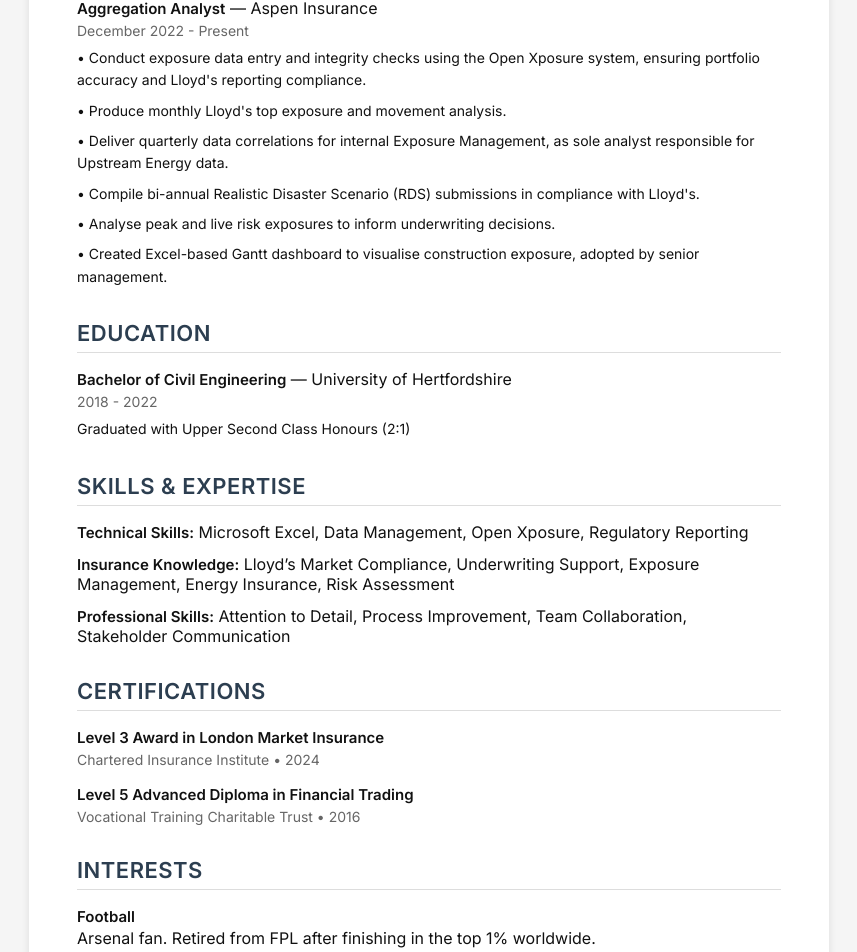
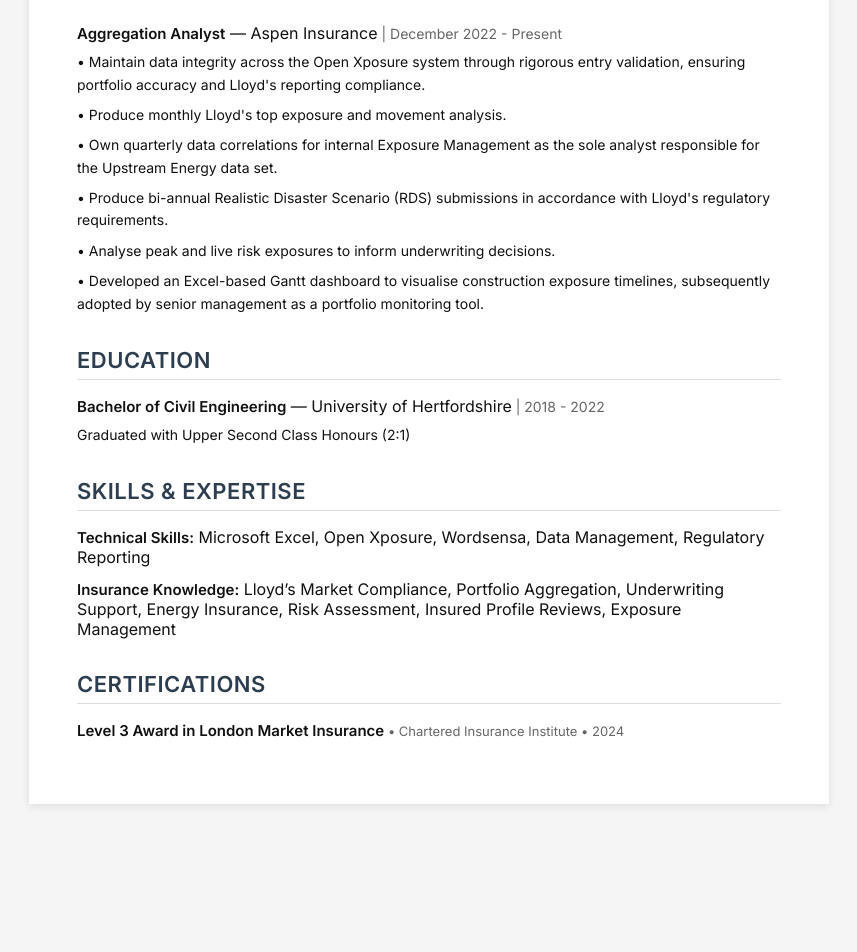
Before and after one commit to Oliver-Turp/cv-oliverturp, a Next.js app: page /print-view in a window 1280 px wide. Shown: the part 838-1790 px from the top of the page, without its empty margins (211-1068 px from the left). After the commit the page ends 1682 px from the top, so only its background shows below. Built offline with nearby package versions, Linux system fonts and the light colour scheme.

Commit message:
Improved content & bold-header css to reduce CV to a single page

```diff
--- a/package.json
+++ b/package.json
@@ -16,7 +16,6 @@
     "react-dom": "19.2.7"
   },
   "overrides": {
-    "basic-ftp": ">=5.3.0",
     "postcss": ">=8.5.10"
   }
 }
--- a/src/cv/config.js
+++ b/src/cv/config.js
@@ -20,7 +20,7 @@
     "education",
     "skills",
     "certifications",
-    "interests"
+    // "interests"
   ]
 };
 
--- a/src/cv/content.js
+++ b/src/cv/content.js
@@ -4,7 +4,7 @@
   sections: {
     about: {
       heading: "Professional Summary",
-      content: "Insurance professional with 3+ years in the Lloyd's market, delivering exposure management analysis and regulatory reporting within Energy while supporting underwriting operations. Engineering background provides a structured, quantitative approach to risk assessment and data-driven decision-making."
+      content: "Insurance professional with 3+ years in the Lloyd's market, specialising in Upstream Energy aggregation analysis and regulatory reporting within frameworks including Open Xposure and Realistic Disaster Scenarios. CII-qualified with additional underwriting support experience, combining an engineering-led approach to data integrity with direct exposure to risk placement and portfolio decision-making."
     },
     experience: {
       heading: "Work Experience",
@@ -13,26 +13,14 @@
           role: "Underwriting Assistant (additional duties)",
           company: "Aspen Insurance",
           years: "April 2025 - Present",
-          description: "- Support the Upstream Energy team by maintaining electronic submission files and ensuring audit readiness.\n- Process renewal slips in Wordsensa and conduct insured profile reviews using Dun & Bradstreet\n- Attend broker-underwriter meetings, engaging in discussions on Upstream Energy risks.\n- Propose line percentages to underwriters at renewal, based on portfolio capacity and exposure constraints.\n- Assist with ad hoc data tasks to improve workflow efficiency across the team."
+          description: "- Maintain electronic submission files and uphold audit readiness standards across the Upstream Energy team.\n- Process renewal slips in Wordsensa and conduct insured profile reviews using Dun & Bradstreet\n- Participate in broker-underwriter meetings, contributing to discussions on Upstream Energy risk assessment and placement strategy.\n- Propose line percentages to underwriters at renewal, based on portfolio capacity and exposure constraints.\n- Deliver ad hoc data analysis to drive workflow efficiency across the Upstream Energy team."
         },
         {
           role: "Aggregation Analyst",
           company: "Aspen Insurance",
           years: "December 2022 - Present",
-          description: "- Conduct exposure data entry and integrity checks using the Open Xposure system, ensuring portfolio accuracy and Lloyd's reporting compliance.\n- Produce monthly Lloyd's top exposure and movement analysis.\n- Deliver quarterly data correlations for internal Exposure Management, as sole analyst responsible for Upstream Energy data.\n- Compile bi-annual Realistic Disaster Scenario (RDS) submissions in compliance with Lloyd's.\n- Analyse peak and live risk exposures to inform underwriting decisions.\n- Created Excel-based Gantt dashboard to visualise construction exposure, adopted by senior management."
+          description: "- Maintain data integrity across the Open Xposure system through rigorous entry validation, ensuring portfolio accuracy and Lloyd's reporting compliance.\n- Produce monthly Lloyd's top exposure and movement analysis.\n- Own quarterly data correlations for internal Exposure Management as the sole analyst responsible for the Upstream Energy data set.\n- Produce bi-annual Realistic Disaster Scenario (RDS) submissions in accordance with Lloyd's regulatory requirements.\n- Analyse peak and live risk exposures to inform underwriting decisions.\n- Developed an Excel-based Gantt dashboard to visualise construction exposure timelines, subsequently adopted by senior management as a portfolio monitoring tool."
         },
-        // {
-        //   role: "Grants & Programmes Intern",
-        //   company: "Carer's Trust",
-        //   years: "July 2022 - September 2022",
-        //   description: "- Redesigned the SharePoint intranet platform to improve navigation and access (UI/UX).\n- Proposed UX improvements in stakeholder meetings and built an offline draft environment.\n- Performed data cleaning and analysis on financial and grant data. \n- Supported event planning and managed aspects of grant distribution logistics."
-        // },
-        // {
-        //   role: "Previous Experience",
-        //   company: "Various Roles",
-        //   years: "2015 - 2022",
-        //   description: "- Assistant Manager, ShakeTastic\n- Department Leader, LIDL\n- Sales Assistant, Card Factory\n- Sales Assistant & Technical Advisor, Toys R Us\n- Catering Assistant, Three Crowns Pub"
-        // },
       ]
     },
     education: {
@@ -53,8 +41,9 @@
           name: "Technical Skills",
           skills: [
             "Microsoft Excel",
+            "Open Xposure",
+            "Wordsensa",
             "Data Management",
-            "Open Xposure",
             "Regulatory Reporting",
           ]
         },
@@ -62,21 +51,23 @@
           name: "Insurance Knowledge",
           skills: [
             "Lloyd’s Market Compliance",
+            "Portfolio Aggregation",
             "Underwriting Support",
-            "Exposure Management",
             "Energy Insurance",
             "Risk Assessment",
+            "Insured Profile Reviews",
+            "Exposure Management",
           ]
         },
-        {
-          name: "Professional Skills",
-          skills: [
-            "Attention to Detail",
-            "Process Improvement",
-            "Team Collaboration",
-            "Stakeholder Communication",
-          ]
-        }
+        // {
+        //   name: "Professional Skills",
+        //   skills: [
+        //     "Attention to Detail",
+        //     "Process Improvement",
+        //     "Stakeholder Communication",
+        //     "Team Collaboration",
+        //   ]
+        // }
       ]
     },
     certifications: {
@@ -92,11 +83,11 @@
           issuer: "Chartered Insurance Institute",
           year: "2024",
         },
-        {
-          name: "Level 5 Advanced Diploma in Financial Trading",
-          issuer: "Vocational Training Charitable Trust",
-          year: "2016",
-        }
+        // {
+        //   name: "Level 5 Advanced Diploma in Financial Trading",
+        //   issuer: "Vocational Training Charitable Trust",
+        //   year: "2016",
+        // }
       ]
     },
     interests: {
--- a/src/cv/renderer/sections/Certifications.js
+++ b/src/cv/renderer/sections/Certifications.js
@@ -1,10 +1,11 @@
 export default function Certifications({ heading, data }) {
   return (
-    <section className="section">
+    <section className="section certifications">
       <h3>{heading}</h3>
 
       {data.items.map((cert, index) => (
         <div key={index} style={{ marginBottom: "16px" }}>
+          <span>
             <strong>
               {cert.url ? (
                 <a href={cert.url} target="_blank" rel="noopener noreferrer">
@@ -14,9 +15,8 @@
                 cert.name
               )}
             </strong>
-          <div style={{ fontSize: "14px", color: "#666", marginTop: "4px" }}>
-            {cert.issuer} • {cert.year}
-          </div>
+            <span style={{ fontSize: "13px", color: "#666" }}> • {cert.issuer} • {cert.year}</span>
+          </span>
         </div>
       ))}
     </section>
--- a/src/cv/renderer/sections/Education.js
+++ b/src/cv/renderer/sections/Education.js
@@ -5,8 +5,10 @@
 
       {data.items.map((edu, index) => (
         <div key={index} style={{ marginBottom: "16px" }}>
-          <strong>{edu.degree}</strong> — {edu.institution}
-          <div style={{ fontSize: "14px", color: "#666" }}>{edu.years}</div>
+          <span>
+            <strong>{edu.degree}</strong> — {edu.institution}
+            <span style={{ fontSize: "14px", color: "#666" }}> | {edu.years}</span>
+          </span>
           <p>{edu.description}</p>
         </div>
       ))}
--- a/src/cv/renderer/sections/Experience.js
+++ b/src/cv/renderer/sections/Experience.js
@@ -5,11 +5,13 @@
 
       {data.items.map((job, index) => (
         <div key={index} style={{ marginBottom: "24px" }}>
-          <span><strong>{job.role}</strong> — {job.company}</span>
-          <div style={{ fontSize: "14px", color: "#666" }}>{job.years}</div>
+          <span>
+            <strong>{job.role}</strong> — {job.company}
+            <span style={{ fontSize: "14px", color: "#666" }}> | {job.years}</span>
+          </span>
           {job.description.split('\n').map((line, i) =>
             line.startsWith('-') ? (
-               <p key={i}>{line.replace('-', '• ').trim()}</p>
+              <p key={i}>{line.replace('-', '• ').trim()}</p>
             ) : (
               <p key={i}>{line}</p>
             )
--- a/src/cv/themes/bold-header/bold-header.css
+++ b/src/cv/themes/bold-header/bold-header.css
@@ -78,7 +78,7 @@
   border-bottom: 1px solid #ddd;
 }
 
-.bold-header .section > p {
+.bold-header .section>p {
   margin: 0 0 12px;
   line-height: 1.6;
   font-size: 15px;
@@ -230,6 +230,7 @@
 /* ===== Print Styles ===== */
 
 @media print {
+
   html:has(.bold-header),
   body:has(.bold-header) {
     height: 100%;
@@ -249,64 +250,45 @@
     flex-direction: column;
   }
 
+  /* ===== Tightened header ===== */
   .bold-header .header {
     background: #1a1a1a;
     -webkit-print-color-adjust: exact;
     print-color-adjust: exact;
-    padding: 30px 40px 24px;
-    margin-bottom: 0;
+    padding: 16px 40px 16px;
   }
 
+  .bold-header .header h1 {
+    font-size: 32px;
+    padding-bottom: 8px;
+  }
+
+  .bold-header .header h2 {
+    font-size: 14px;
+    margin: 10px 0 0 0;
+  }
+
+  /* ===== Tightened content ===== */
   .bold-header .content {
     display: flex;
     flex-direction: column;
     flex: 1;
-    padding: 0 40px 40px;
+    padding: 0 40px 20px;
   }
 
+  /* ===== Contact section — restore grid in print ===== */
   .bold-header .section:first-child {
     background: #4a4a4a;
     -webkit-print-color-adjust: exact;
     print-color-adjust: exact;
-    margin: 0 -40px 20px -40px;
-    padding: 24px 40px 24px 40px;
+    margin: 0 -40px 16px -40px;
+    padding: 16px 40px;
   }
 
-  .bold-header .section {
-    margin-bottom: 20px;
-  }
-
-  /* Prevent headers from being separated from their content */
-  .bold-header .section h3 {
-    break-after: avoid;
-    page-break-after: avoid;
-  }
-
-  /* Keep section heading with first item */
-  .bold-header .section h3+* {
-    break-before: avoid;
-    page-break-before: avoid;
-  }
-
-  /* Make the last section stretch to fill remaining space */
-  .bold-header .section:last-child {
-    flex: 1;
-    display: flex;
-    flex-direction: column;
-  }
-
-  /* Tighter typography for print */
-  .bold-header .section p {
-    line-height: 1.5;
-  }
-
-  .bold-header a {
-    text-decoration: none;
-  }
-
-  /* Stack contact info vertically in print */
   .bold-header .section:first-child .contact-details {
-    display: block;
+    display: grid;
+    grid-template-columns: repeat(2, 1fr);
+    gap: 4px 24px;
     margin-bottom: 0;
   }
 
@@ -314,7 +296,7 @@
     display: flex;
     align-items: center;
     gap: 8px;
-    margin-bottom: 6px;
+    margin-bottom: 0;
   }
 
   .bold-header .section:first-child .contact-row svg {
@@ -324,15 +306,17 @@
   }
 
   .bold-header .section:first-child .contact-links {
-    display: block;
-    margin-top: 6px;
+    display: grid;
+    grid-template-columns: repeat(2, 1fr);
+    gap: 4px 24px;
+    margin-top: 4px;
   }
 
   .bold-header .section:first-child .contact-link {
     display: flex;
     align-items: center;
     gap: 6px;
-    margin-bottom: 6px;
+    margin-bottom: 0;
     text-decoration: none;
     break-inside: avoid;
     page-break-inside: avoid;
@@ -344,8 +328,94 @@
     height: 14px;
   }
 
-    /* Show URLs in print for projects */
   .bold-header .section:first-child a::after {
     color: #ddd;
   }
+
+  /* ===== Section spacing ===== */
+  .bold-header .section {
+    margin-bottom: 14px !important;
+  }
+
+  /* ===== Section headings ===== */
+  .bold-header .section h3 {
+    font-size: 14px;
+    margin: 0 0 8px 0 !important;
+    padding-bottom: 4px !important;
+    break-after: avoid;
+    page-break-after: avoid;
+  }
+
+  .bold-header .section h3+* {
+    break-before: avoid;
+    page-break-before: avoid;
+  }
+
+  /* ===== Experience/Education item spacing ===== */
+  .bold-header .section>div {
+    margin-bottom: 10px !important;
+  }
+
+  .bold-header .section>div:last-child {
+    margin-bottom: 0 !important;
+  }
+
+  /* ===== Typography ===== */
+  .bold-header .section>p {
+    font-size: 13px;
+    line-height: 1.4;
+    margin: 0 0 8px !important;
+  }
+
+  .bold-header .section p {
+    font-size: 13px;
+    line-height: 1.4;
+  }
+
+  .bold-header .section p:last-of-type {
+    margin-bottom: 0 !important;
+  }
+
+  .bold-header .section>div>p {
+    font-size: 13px;
+    line-height: 1.4;
+    margin: 4px 0 0 0;
+  }
+
+  .bold-header .section>div strong {
+    font-size: 14px;
+  }
+
+  /* ===== Last section fill ===== */
+  .bold-header .section:last-child {
+    flex: 1;
+    display: flex;
+    flex-direction: column;
+    margin-bottom: 0 !important;
+  }
+
+  .bold-header a {
+    text-decoration: none;
+  }
+
+  .bold-header .section.skills span {
+    font-size: 13px;
+    line-height: 1.4;
+  }
+
+  .bold-header .section.skills>div {
+    margin-bottom: 6px !important;
+  }
+
+  .bold-header .section.skills>div:last-child {
+    margin-bottom: 0 !important;
+  }
+
+  .bold-header .section.certifications>div {
+    margin-bottom: 8px !important;
+  }
+
+  .bold-header .section.certifications>div:last-child {
+    margin-bottom: 0 !important;
+  }
 }
```
Lines whose indentation alone changed are shown as unchanged.
